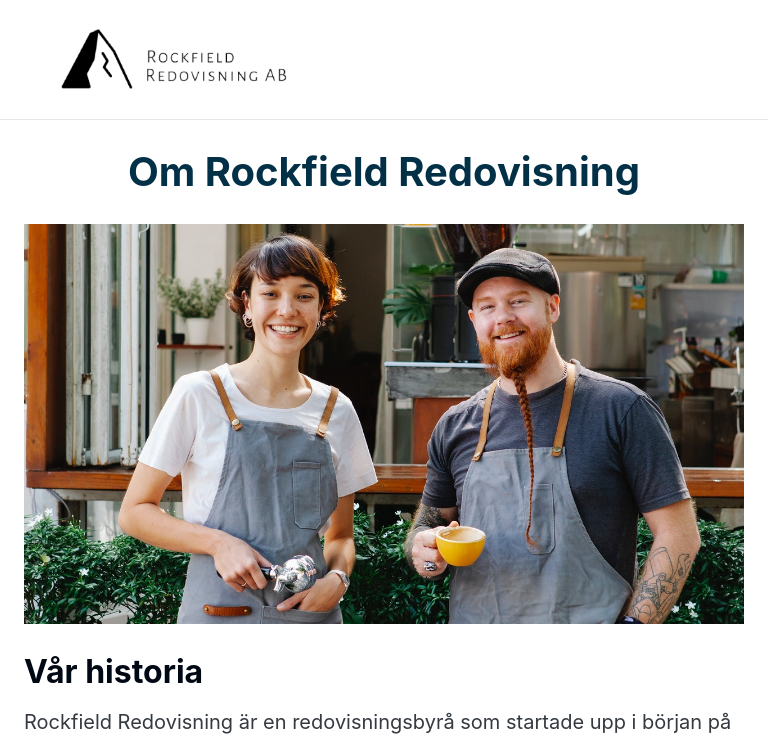
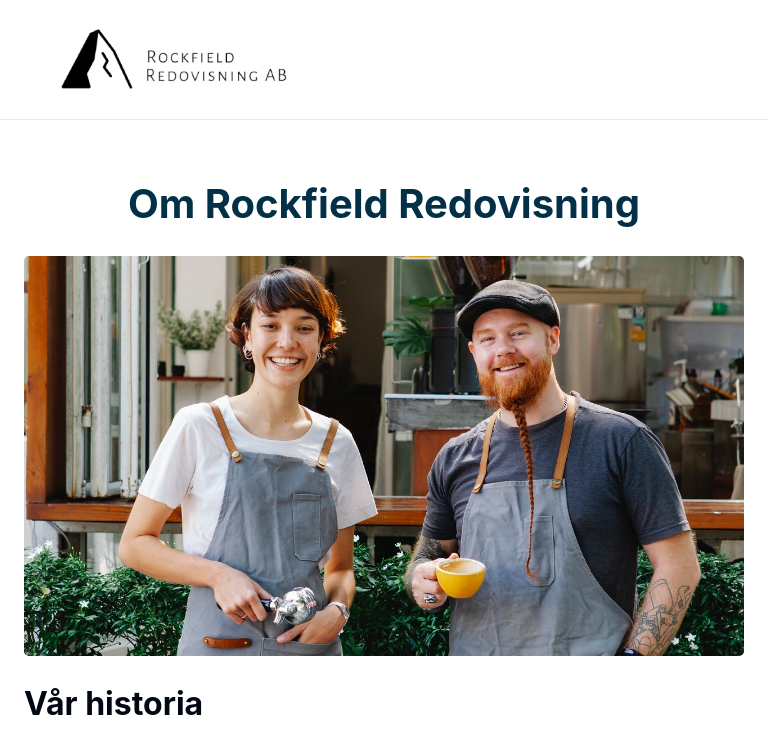
Before and after one commit to JockeHTML/rockfield-redovisning, a Next.js app: page /about in a window 768 px wide. Shown: the top 738 px of the page. Built offline with nearby package versions, Linux system fonts and the light colour scheme.

Commit message:
styles for responsiveness added overall

```diff
--- a/components/about/about.module.css
+++ b/components/about/about.module.css
@@ -8,13 +8,16 @@
 
 @media (max-width: 768px) {
   .about {
-    padding: var(--padding2) 1.5rem;
+    padding: var(--padding4) 1.5rem;
+  }
+  .about h1 {
+    text-align: center;
   }
 }
 
 @media only screen and (min-device-width: 481px) and (max-device-width: 1024px) and (orientation: portrait) {
   .about {
-    padding: var(--padding2) 1.5rem;
+    padding: var(--padding4) 1.5rem;
   }
 }
 
--- a/components/about/content.module.css
+++ b/components/about/content.module.css
@@ -14,6 +14,7 @@
   width: 80%;
   object-fit: cover;
   object-position: center;
+  border-radius: 5px;
 }
 
 .text {
@@ -78,7 +79,7 @@
 @media only screen and (min-width: 1024px) and (max-height: 1366px) and (orientation: portrait) and (-webkit-min-device-pixel-ratio: 1.5) {
   .content {
     flex-direction: column;
-    padding: var(--padding2) 0 0 0;
+    padding: var(--padding4) 0 0 0;
   }
   .text h2 {
     padding-top: 1.5rem;
--- a/components/contact/content.module.css
+++ b/components/contact/content.module.css
@@ -1,7 +1,7 @@
 .content {
   margin: auto;
   width: 60%;
-  padding: var(--padding8) 0 var(--padding8) 0;
+  padding: var(--padding4) 0 var(--padding8) 0;
   display: flex;
 }
 
@@ -49,7 +49,7 @@
   .content {
     width: 100%;
     flex-direction: column;
-    padding: var(--padding4) 1.5rem;
+    padding: var(--padding2) 1.5rem var(--padding4) 1.5rem;
   }
   .icons {
     padding-top: 1.5rem;
--- a/components/gdpr/content.module.css
+++ b/components/gdpr/content.module.css
@@ -23,6 +23,7 @@
   width: 80%;
   object-fit: cover;
   object-position: center;
+  border-radius: 5px;
 }
 
 .text {
--- a/components/gdpr/gdpr.module.css
+++ b/components/gdpr/gdpr.module.css
@@ -8,13 +8,13 @@
 
 @media (max-width: 768px) {
   .gdpr {
-    padding: var(--padding2) 1.5rem;
+    padding: var(--padding4) 1.5rem;
   }
 }
 
 @media only screen and (min-device-width: 481px) and (max-device-width: 1024px) and (orientation: portrait) {
   .gdpr {
-    padding: var(--padding2) 1.5rem;
+    padding: var(--padding4) 1.5rem;
   }
 }
 
--- a/components/home/aboutUs/image.module.css
+++ b/components/home/aboutUs/image.module.css
@@ -9,7 +9,7 @@
   object-position: center;
   width: 450px;
   height: 300px;
-  border-radius: 10px;
+  border-radius: 5px;
   box-shadow: rgba(0, 0, 0, 0.16) 0px 1px 4px;
 }
 
--- a/components/home/forWho/image.module.css
+++ b/components/home/forWho/image.module.css
@@ -9,7 +9,7 @@
   object-position: center;
   width: 450px;
   height: 300px;
-  border-radius: 10px;
+  border-radius: 5px;
   box-shadow: rgba(0, 0, 0, 0.16) 0px 1px 4px;
 }
 
--- a/components/home/products/Products.js
+++ b/components/home/products/Products.js
@@ -10,7 +10,11 @@ const Products = () => {
   const router = useRouter();
 
   return (
-    <div className={classes.products}>
+    <div
+      className={
+        router.pathname === "/tjanster" ? classes.white : classes.products
+      }
+    >
       <h1>Våra tjänster</h1>
       <div className={classes.content}>
         {productsData.map((product, index) => {
--- a/components/layout/menu.module.css
+++ b/components/layout/menu.module.css
@@ -3,7 +3,7 @@
   color: var(--blue);
   right: 30px;
   top: 30px;
-
+  padding-left: 1rem;
   font-size: var(--size8);
   cursor: pointer;
   z-index: 3;
```
Also changed, not shown: components/home/products/products.module.css (+6 -3 lines).
